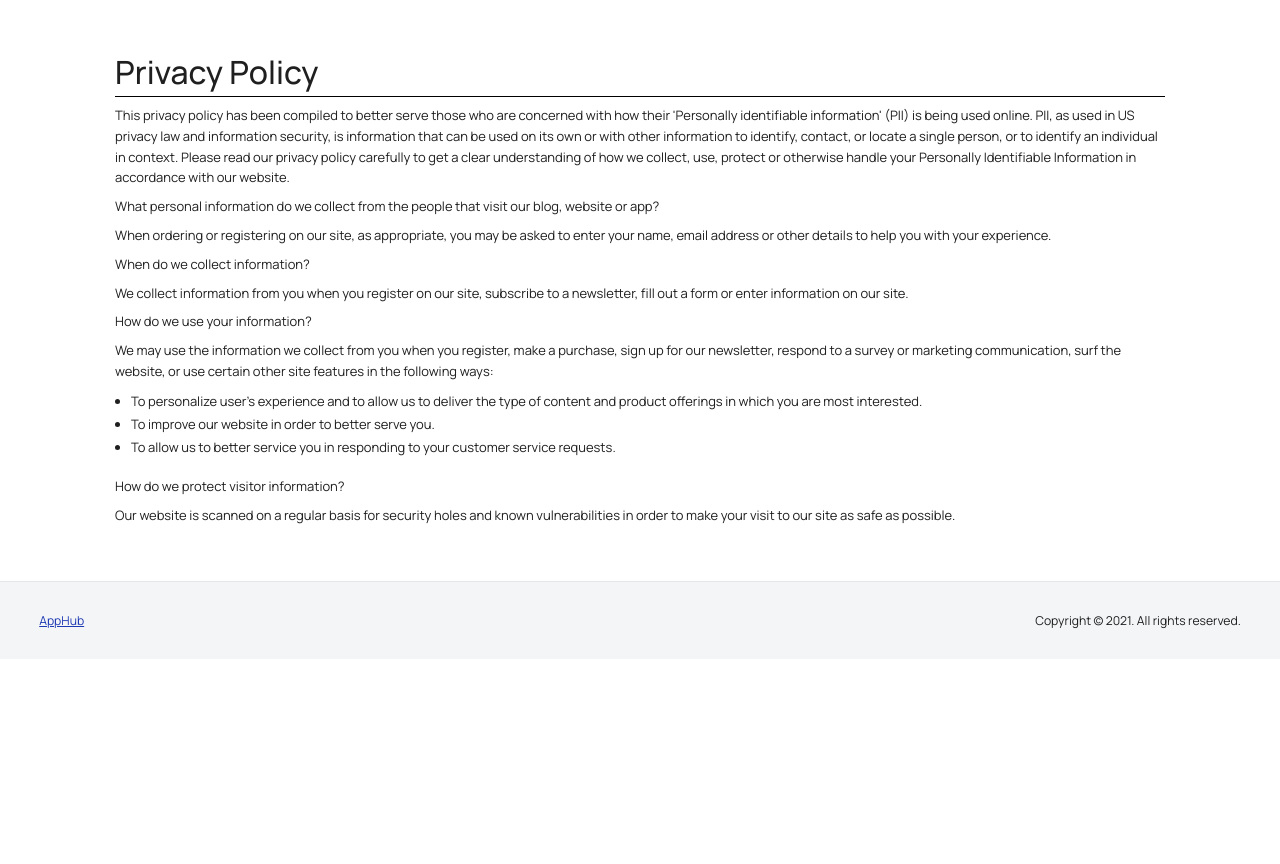
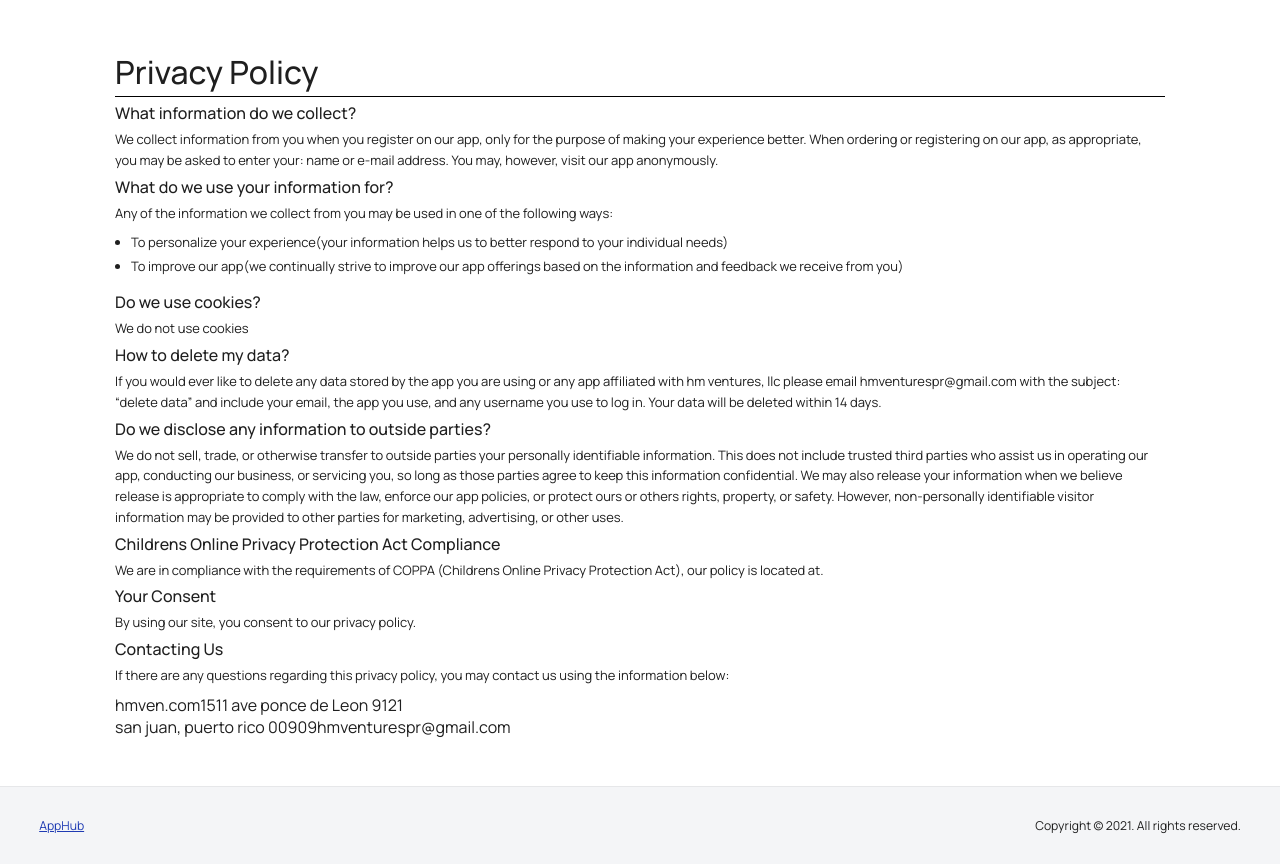
Before and after one commit to Gurcharansingh5/Apphubs, a Flask app: page /privacy-policy in a window 1280 px wide. Shown: the part 91-955 px from the top of the page. Before the commit the page ends 720 px from the top, so only its background shows below. Run offline with Flask 2, Linux system fonts and the light colour scheme.

Commit message:
changes in privacy policy content

```diff
--- a/website/templates/privacy-policy.html
+++ b/website/templates/privacy-policy.html
@@ -55,49 +55,37 @@
     <div class="row">
         <div class="col-md-12 p-5">
             <h1 class="welcome-text  py-2">Privacy Policy</h1>
-            <p>
-                This privacy policy has been compiled to better serve those who are concerned with how their 'Personally
-                identifiable information' (PII) is being used online. PII, as used in US privacy law and information
-                security, is information that can be used on its own or with other information to identify, contact, or
-                locate a single person, or to identify an individual in context. Please read our privacy policy
-                carefully to get a clear understanding of how we collect, use, protect or otherwise handle your
-                Personally Identifiable Information in accordance with our website.
-            </p>
-            <p>
-                What personal information do we collect from the people that visit our blog, website or app?
-            </p>
-            <p>
-                When ordering or registering on our site, as appropriate, you may be asked to enter your name, email
-                address or other details to help you with your experience.
-            </p>
-            <p>
-                When do we collect information?
-            </p>
-            <p>
-                We collect information from you when you register on our site, subscribe to a newsletter, fill out a
-                form or enter information on our site.
-            </p>
-            <p>
-                How do we use your information?
-            </p>
-            <p>
-                We may use the information we collect from you when you register, make a purchase, sign up for our
-                newsletter, respond to a survey or marketing communication, surf the website, or use certain other site
-                features in the following ways:
-            </p>
-            <ul>
-                <li>To personalize user's experience and to allow us to deliver the type of content and product
-                    offerings in which you are most interested.</li>
-                <li>To improve our website in order to better serve you.</li>
-                <li>To allow us to better service you in responding to your customer service requests.</li>
-            </ul>
-            <p>
-                How do we protect visitor information?
-            </p>
-            <p>
-                Our website is scanned on a regular basis for security holes and known vulnerabilities in order to make
-                your visit to our site as safe as possible.
-            </p>
+            <h5>What information do we collect?</h5>
+            <p>We collect information from you when you register on our app, only for the purpose of making your experience better.              When ordering or registering on our app, as appropriate, you may be asked to enter your: name or e-mail address. You may, however, visit our app anonymously.</p>
+
+            <h5>What do we use your information for?</h5>
+            <p>Any of the information we collect from you may be used in one of the following ways:</p>
+              <ul>
+                <li>To personalize your experience(your information helps us to better respond to your individual needs)</li>
+                <li>To improve our app(we continually strive to improve our app offerings based on the information and feedback we receive from you)</li>
+              </ul>
+
+            <h5> Do we use cookies?</h5>
+            <p>We do not use cookies</p>
+
+            <h5>How to delete my data?</h5>
+            <p>If you would ever like to delete any data stored by the app you are using or any app affiliated with hm ventures, llc please email hmventurespr@gmail.com with the subject: “delete data” and include your email, the app you use, and any username you use to log in. Your data will be deleted within 14 days.</p>
+
+            <h5>Do we disclose any information to outside parties?</h5>
+            <p>We do not sell, trade, or otherwise transfer to outside parties your personally identifiable information. This does not include trusted third parties who assist us in operating our app, conducting our business, or servicing you, so long as those parties agree to keep this information confidential. We may also release your information when we believe release is appropriate to comply with the law, enforce our app policies, or protect ours or others rights, property, or safety. However, non-personally identifiable visitor information may be provided to other parties for marketing, advertising, or other uses.</p>
+
+            <h5>Childrens Online Privacy Protection Act Compliance</h5>
+            <p>We are in compliance with the requirements of COPPA (Childrens Online Privacy Protection Act), our policy is located at.</p>
+
+            <h5>Your Consent</h5>
+            <p>By using our site, you consent to our privacy policy.</p>
+
+            <h5>Contacting Us</h5>
+            <p>If there are any questions regarding this privacy policy, you may contact us using the information below:</p>
+
+            hmven.com1511 ave ponce de Leon 9121</br>
+            san juan, puerto rico 00909hmventurespr@gmail.com
+
         </div>
     </div>
 </div>
```
